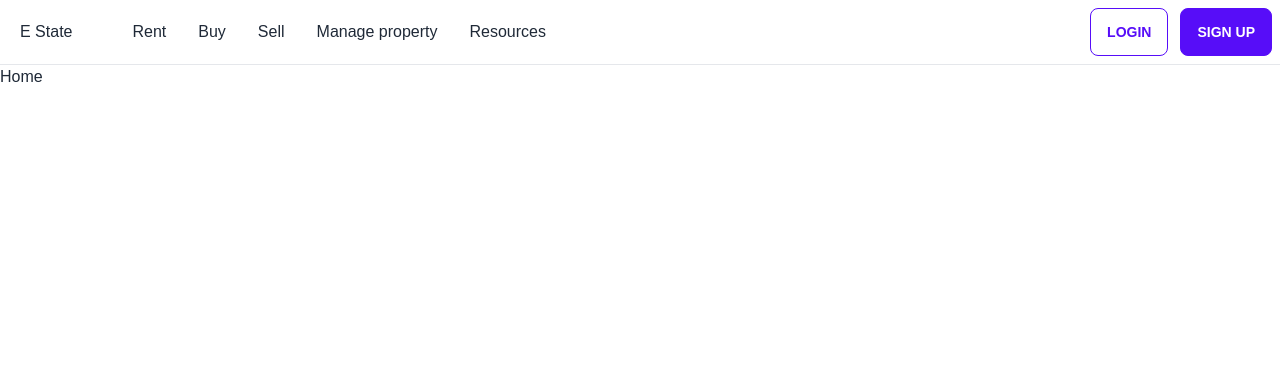
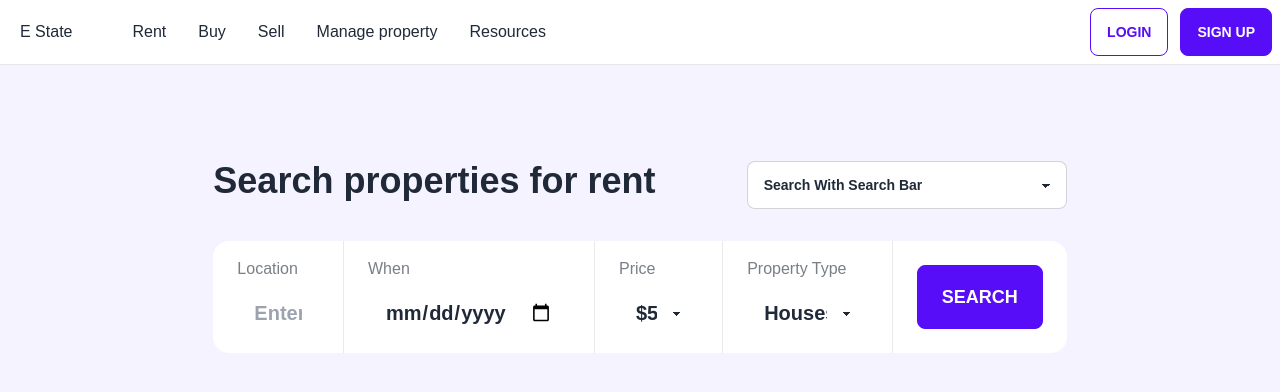
Before and after one commit to devmhimran/e-state-client, a React (Create React App) app in the folder e-state/: page / in a window 1280 px wide. Shown: the top 392 px of the page. Built offline with nearby package versions, Linux system fonts and the light colour scheme.

Commit message:
Added Property Search

```diff
--- a/e-state/src/Component/Home/Home.js
+++ b/e-state/src/Component/Home/Home.js
@@ -1,12 +1,27 @@
 import React from 'react';
+import SearchBar from '../SearchBar/SearchBar';
 
 const Home = () => {
     return (
-        <div className='container mx-auto'>
+        <div className="home__main bg-violet-50 py-24">
+            <div className="w-8/12 mx-auto">
+                <div className='container mx-auto'>
+                    <div className="heading__main flex justify-between">
+                        <div className="heading__title">
+                            <h1 className='text-4xl font-bold'>Search properties for rent</h1>
+                        </div>
+                        <div className="form-control w-full max-w-xs">
+                            <select className="select select-bordered">
+                                <option  defaultValue={"Search With Search Bar"}>Search With Search Bar</option>
+                                <option>Search With Search Bar</option>
+                            </select>
+                        </div>
+                    </div>
+                    <SearchBar></SearchBar>
+                </div>
+            </div>
+        </div>
 
-            <h1>Home</h1>
-
-        </div>
     );
 };
 
--- a/e-state/src/Component/Navbar/Navbar.js
+++ b/e-state/src/Component/Navbar/Navbar.js
@@ -12,25 +12,27 @@ const Navbar = () => {
     return (
         <div className="navbar__main  border-b">
             <div className="container mx-auto">
-            <div class="navbar bg-base-100">
-                <div class="navbar-start">
-                    <div class="dropdown">
-                        <label tabindex="0" class="btn btn-ghost lg:hidden">
-                            <svg xmlns="http://www.w3.org/2000/svg" class="h-5 w-5" fill="none" viewBox="0 0 24 24" stroke="currentColor"><path stroke-linecap="round" stroke-linejoin="round" stroke-width="2" d="M4 6h16M4 12h8m-8 6h16" /></svg>
+                <div className="navbar bg-base-100">
+                    <div className="navbar-start">
+                        <div className="dropdown">
+                            <label tabIndex="0" className="btn btn-ghost lg:hidden">
+                                <svg xmlns="http://www.w3.org/2000/svg" className="h-5 w-5" fill="none" viewBox="0 0 24 24" stroke="currentColor"><path strokeLinecap="round" strokeLinejoin="round" strokeWidth="2" d="M4 6h16M4 12h8m-8 6h16" /></svg>
                             </label>
-                        <ul tabindex="0" class="menu menu-compact dropdown-content mt-3 p-2 shadow bg-base-100 rounded-box w-52">
+                            <ul tabIndex="0" className="menu menu-compact dropdown-content mt-3 p-2 shadow bg-base-100 rounded-box w-80">
                                 {menu}
                             </ul>
                         </div>
                         <Link className='lg:mr-8 p-3' to='/'>E State</Link>
-                    <ul class="menu menu-horizontal p-0">
+                        <div className='hidden lg:block'>
+                            <ul className="menu menu-horizontal p-0">
                                 {menu}
                             </ul>
                         </div>
+                    </div>
 
-                <div class="navbar-end">
-                    <button class="btn btn-outline btn-primary mr-3">Login</button>
-                    <button class="btn btn-primary">Sign up</button>
+                    <div className="navbar-end">
+                        <button className="btn btn-outline btn-primary mr-3">Login</button>
+                        <button className="btn btn-primary">Sign up</button>
                     </div>
                 </div>
             </div>
--- /dev/null
+++ b/e-state/src/Component/SearchBar/SearchBar.js
@@ -0,0 +1,66 @@
+import React, { useState } from 'react';
+
+const SearchBar = () => {
+    const [location, setLocation] = useState('');
+    const [date, setDate] = useState('');
+    const [price, setPrice] = useState('');
+    const [propertType, setPropertyType] = useState('');
+
+    console.log(location, date, price, propertType);
+
+    const handleSearch = (e) =>{
+        e.preventDefault();
+        const locationValue = e.target.location.value;
+        const dateValue = e.target.date.value;
+        const priceValue = e.target.price.value;
+        const propertyTypeValue = e.target.propertyType.value;
+
+        setLocation(locationValue);
+        setDate(dateValue);
+        setPrice(priceValue);
+        setPropertyType(propertyTypeValue);
+    }
+
+    return (
+        <form className='flex' onSubmit={handleSearch}>
+            <div className="stats stats-vertical w-full mt-8 lg:stats-horizontal">
+                <div className="stat">
+                    <div className="stat-title mb-2">Location</div>
+                    <input className='input input-ghost w-full max-w-xs text-xl font-semibold' type="text" placeholder='Enter Location' name='location'></input>
+                </div>
+
+                <div className="stat">
+                    <div className="stat-title mb-2">When</div>
+                    <input className='input input-ghost w-full max-w-xs text-xl font-semibold' type="date" name="date" placeholder='When'></input>
+                </div>
+
+                <div className="stat">
+                    <div className="stat-title mb-2">Price</div>
+                    <select className="select w-full max-w-xs text-xl" name='price'>
+                        <option defaultValue={2500}>$500-$2500</option>
+                        <option>$2500-$3000</option>
+                        <option>$3500-$4000</option>
+                        <option>$4500-$5000</option>
+                    </select>
+                </div>
+
+                <div className="stat">
+                    <div className="stat-title mb-2">Property Type</div>
+                    <select className="select w-full max-w-xs text-xl" name='propertyType'>
+                        <option defaultValue={"Houses"}>Houses</option>
+                        <option>Houses</option>
+                    </select>
+                </div>
+
+                <div className="stat">
+                    <div className="search__button flex items-center">
+                        <input type='submit' className="btn btn-xs btn-primary sm:btn-sm md:btn-md lg:btn-lg" name='search' value="Search"></input>
+                    </div>
+                </div>
+
+            </div>
+        </form>
+    );
+};
+
+export default SearchBar;
```
Lines whose indentation alone changed are shown as unchanged.
